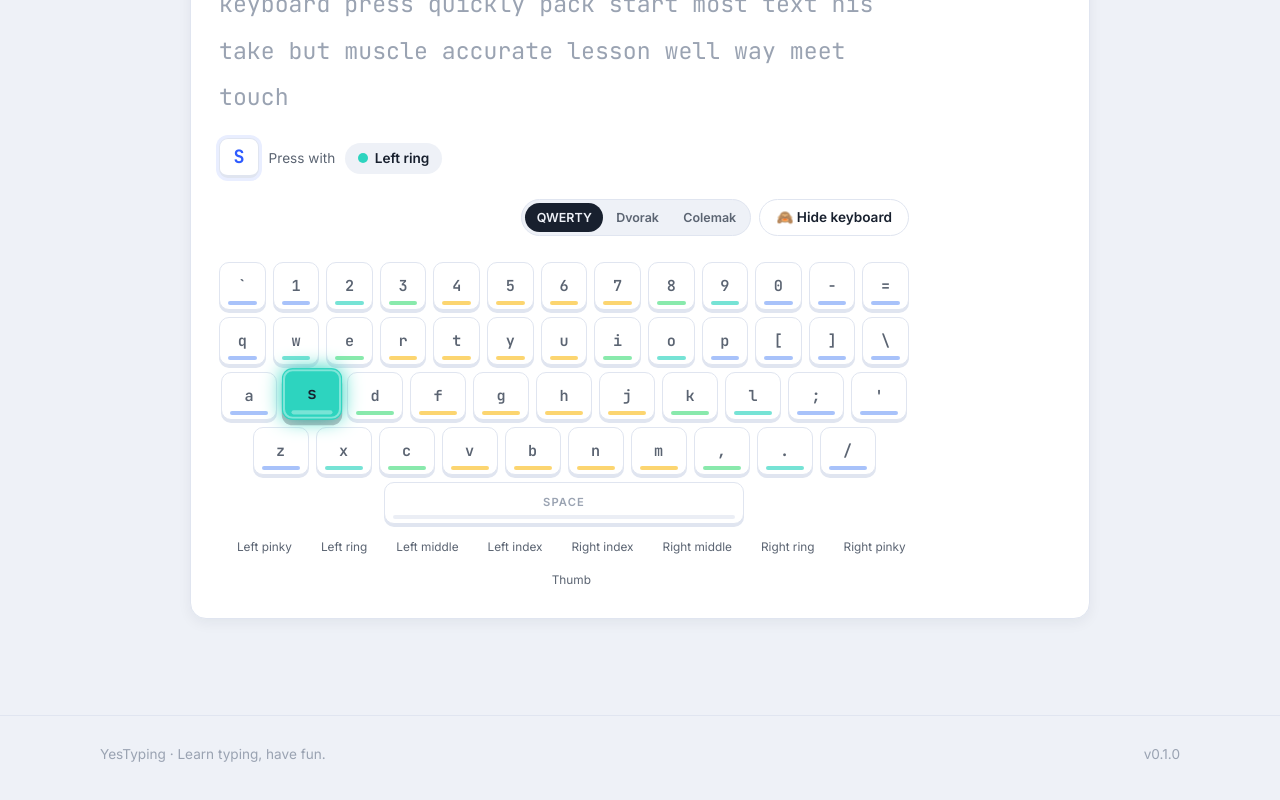
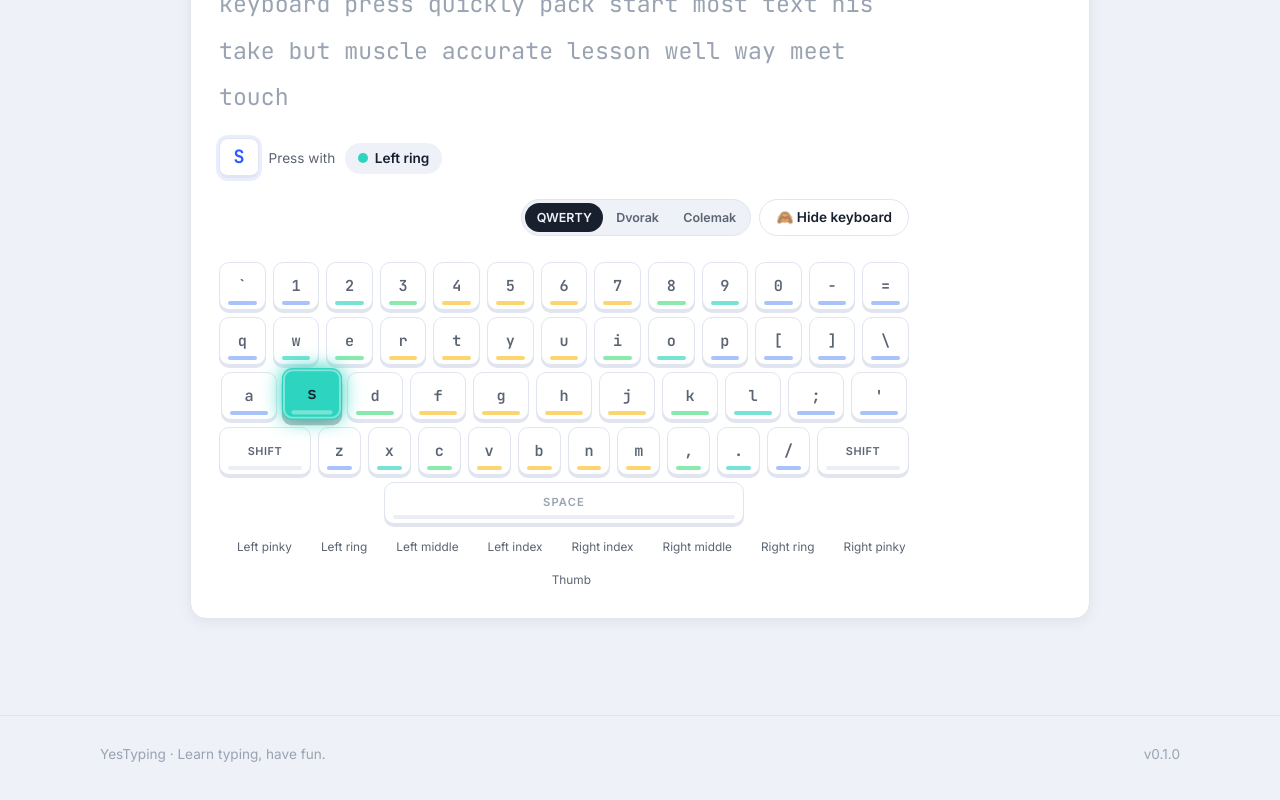
Before and after one commit to JosiahBristow/YesTyping, a React (Vite) app: page /speed-test in a window 1280 px wide. Shown: the part 911-1711 px from the top of the page. Built offline with nearby package versions, Linux system fonts and the light colour scheme; no server answers.

Commit message:
feat: draw Shift keys on the hint keyboard and highlight them when needed
Adds the two Shift keycaps to the bottom keyboard row; when the next
character requires Shift (uppercase or a shift symbol), both Shift keys
light up amber alongside the target base key. Works in lessons, speed
test and race.

```diff
--- a/src/components/Keyboard.tsx
+++ b/src/components/Keyboard.tsx
@@ -11,6 +11,7 @@ export interface KeyboardProps {
   layout?: LayoutId
   errorKeys?: Record<string, number>
   lastWasWrong?: boolean
+  shiftActive?: boolean
 }
 
 function capClass(finger: Finger | undefined): string {
@@ -25,12 +26,14 @@ export function Keyboard({
   layout = 'qwerty',
   errorKeys,
   lastWasWrong = false,
+  shiftActive = false,
 }: KeyboardProps) {
   const { t } = useTranslation()
   const pressed = pressedKey ? keyForChar(pressedKey, layout) : null
   const maxErr = errorKeys ? Math.max(1, ...Object.values(errorKeys)) : 0
 
   const renderCap = (key: string, extraClass = '') => {
+    const isShift = key === 'Shift'
     const finger = FINGER_BY_KEY[key]
     const isActive = activeKey === key
     const isPressed = pressed === key
@@ -38,6 +41,8 @@ export function Keyboard({
     const classes = cn(
       'keycap',
       capClass(finger),
+      isShift && 'shift',
+      isShift && shiftActive && 'shift-on',
       isActive && 'is-active',
       isPressed && 'is-pressed',
       isPressed && lastWasWrong && 'is-wrong',
@@ -55,7 +60,7 @@ export function Keyboard({
         style={style}
         aria-hidden
       >
-        {charAtKey(key, layout)}
+        {isShift ? 'Shift' : charAtKey(key, layout)}
       </div>
     )
   }
--- a/src/features/typing/TypingSession.tsx
+++ b/src/features/typing/TypingSession.tsx
@@ -122,6 +122,7 @@ function Engine({ text, numpad = false, hints, onFinish, onNext, onPrev, onResta
             pressCount={engine.pressCount}
             layout={layout}
             lastWasWrong={lastWasWrong}
+            shiftActive={shiftNeeded}
           />
         ))}
       </div>
--- a/src/features/typing/fingerMap.ts
+++ b/src/features/typing/fingerMap.ts
@@ -36,5 +36,5 @@ export const KEYBOARD_ROWS: string[][] = [
   ['`', '1', '2', '3', '4', '5', '6', '7', '8', '9', '0', '-', '='],
   ['q', 'w', 'e', 'r', 't', 'y', 'u', 'i', 'o', 'p', '[', ']', '\\'],
   ['a', 's', 'd', 'f', 'g', 'h', 'j', 'k', 'l', ';', "'"],
-  ['z', 'x', 'c', 'v', 'b', 'n', 'm', ',', '.', '/'],
+  ['Shift', 'z', 'x', 'c', 'v', 'b', 'n', 'm', ',', '.', '/', 'Shift'],
 ]
--- a/src/pages/RacePage.tsx
+++ b/src/pages/RacePage.tsx
@@ -111,6 +111,7 @@ function RaceEngine({
             pressCount={engine.pressCount}
             layout={layout}
             lastWasWrong={lastWasWrong}
+            shiftActive={shiftNeeded}
           />
         )}
       </div>
--- a/src/pages/SpeedTestPage.tsx
+++ b/src/pages/SpeedTestPage.tsx
@@ -189,6 +189,7 @@ function SpeedEngine({
           pressCount={engine.pressCount}
           layout={layout}
           lastWasWrong={lastWasWrong}
+          shiftActive={shiftNeeded}
         />
       )}
         </div>
--- a/src/styles/global.css
+++ b/src/styles/global.css
@@ -1140,6 +1140,30 @@ a {
   background: rgba(255, 255, 255, 0.55);
 }
 
+.keycap.shift {
+  max-width: none;
+  flex: 2.2;
+  font-size: 0.68rem;
+  letter-spacing: 0.05em;
+  text-transform: uppercase;
+  font-family: var(--font-body);
+  font-weight: 600;
+}
+
+.keycap.shift.shift-on {
+  background: var(--amber);
+  color: #18202e;
+  border-color: transparent;
+  box-shadow:
+    0 5px 0 rgba(24, 32, 46, 0.25),
+    inset 0 0 0 2px rgba(255, 255, 255, 0.35),
+    0 0 14px var(--amber);
+}
+
+.keycap.shift.shift-on::after {
+  background: rgba(255, 255, 255, 0.5);
+}
+
 .keycap.is-pressed {
   animation: keypress 0.16s ease;
 }
```
